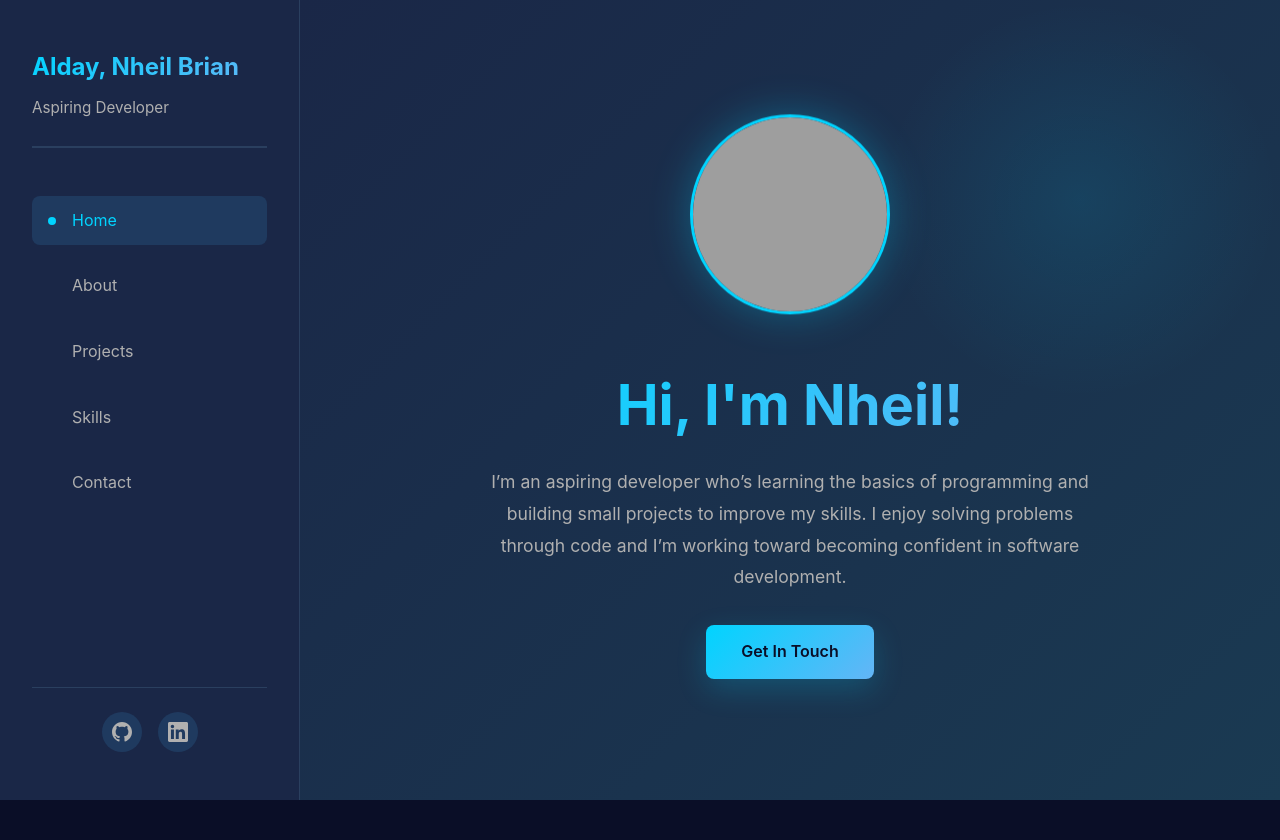
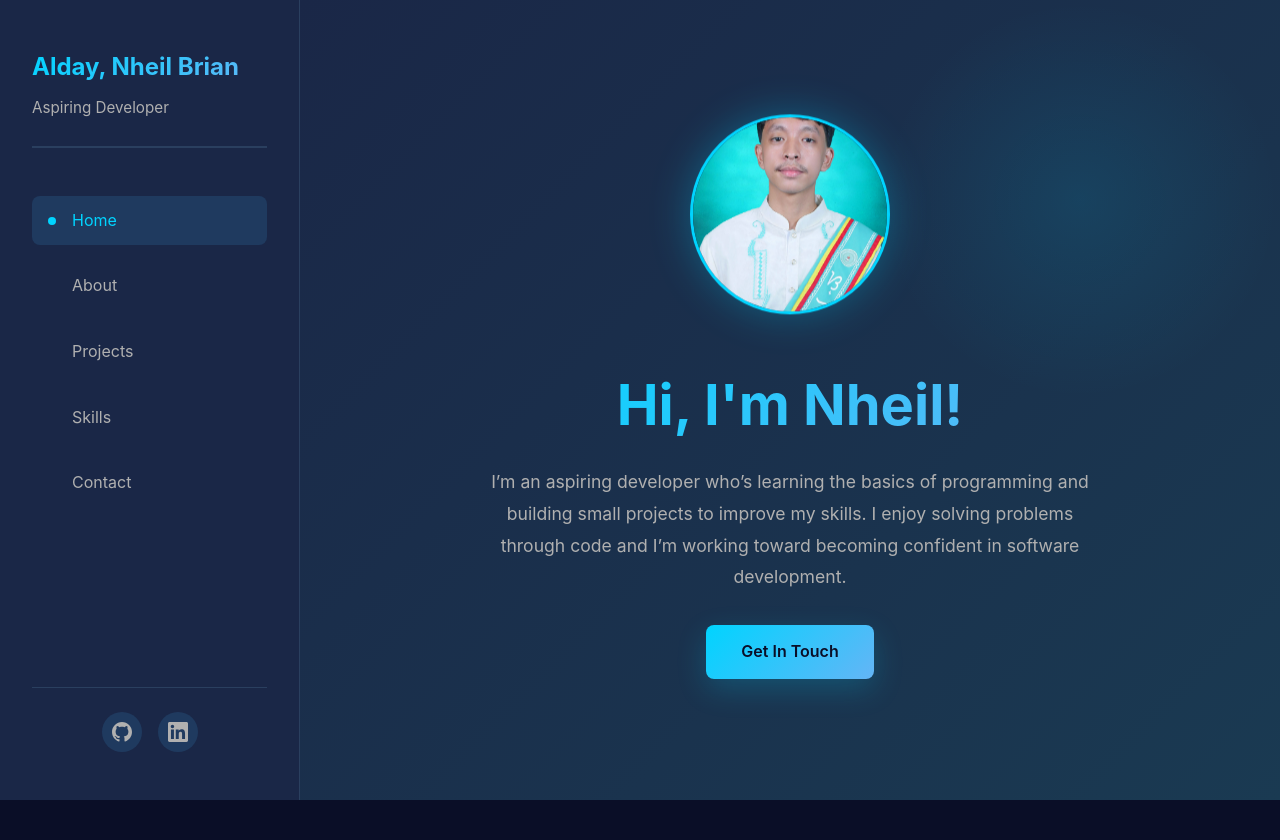
Before and after one commit to nbsldy/my_portfolio, a Django app: page / in a window 1280 px wide. Shown: the top 840 px of the page. Run offline with Django 5.2, Linux system fonts and the light colour scheme; grey boxes are pictures that could not be loaded.

Commit message:
Update index.html

```diff
--- a/myapp/templates/index.html
+++ b/myapp/templates/index.html
@@ -63,7 +63,7 @@
         <section id="home" class="section hero">
             <div class="section-content">
                 <div class="profile-wrapper">
-                    <img src="/my_portfolio/myapp/static/images/profile.jpg" alt="Profile Picture" class="profile-image">
+                    <img src="/my_portfolio/myapp/static/images/profile1.jpg" alt="Profile Picture" class="profile-image">
                 </div>
                 <h2>Hi, I'm Nheil!</h2>
                 <p class="intro-text">I’m an aspiring developer who’s learning the basics of programming and building small projects to improve my skills. I enjoy solving problems through code and I’m working toward becoming confident in software development.</p>
```
